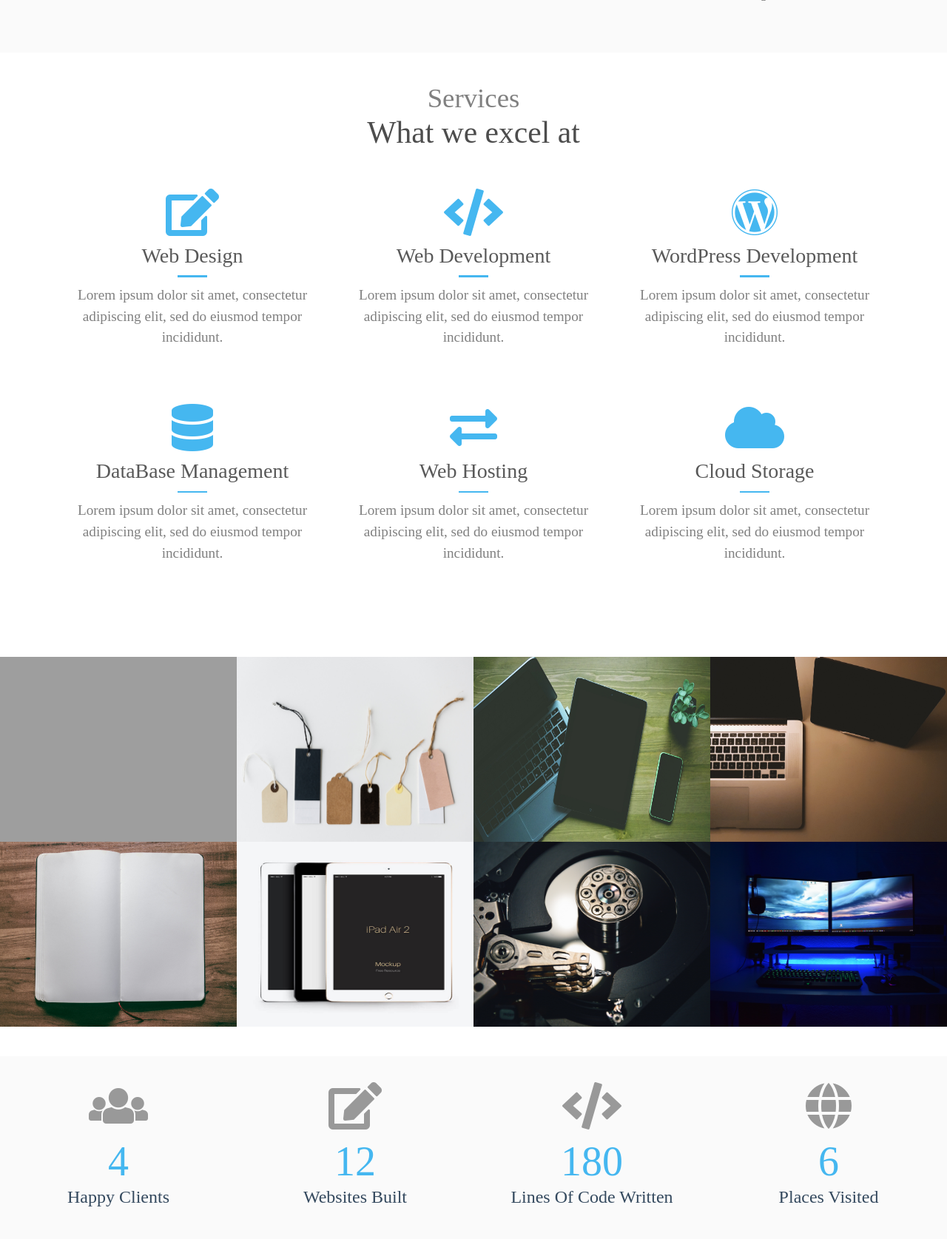
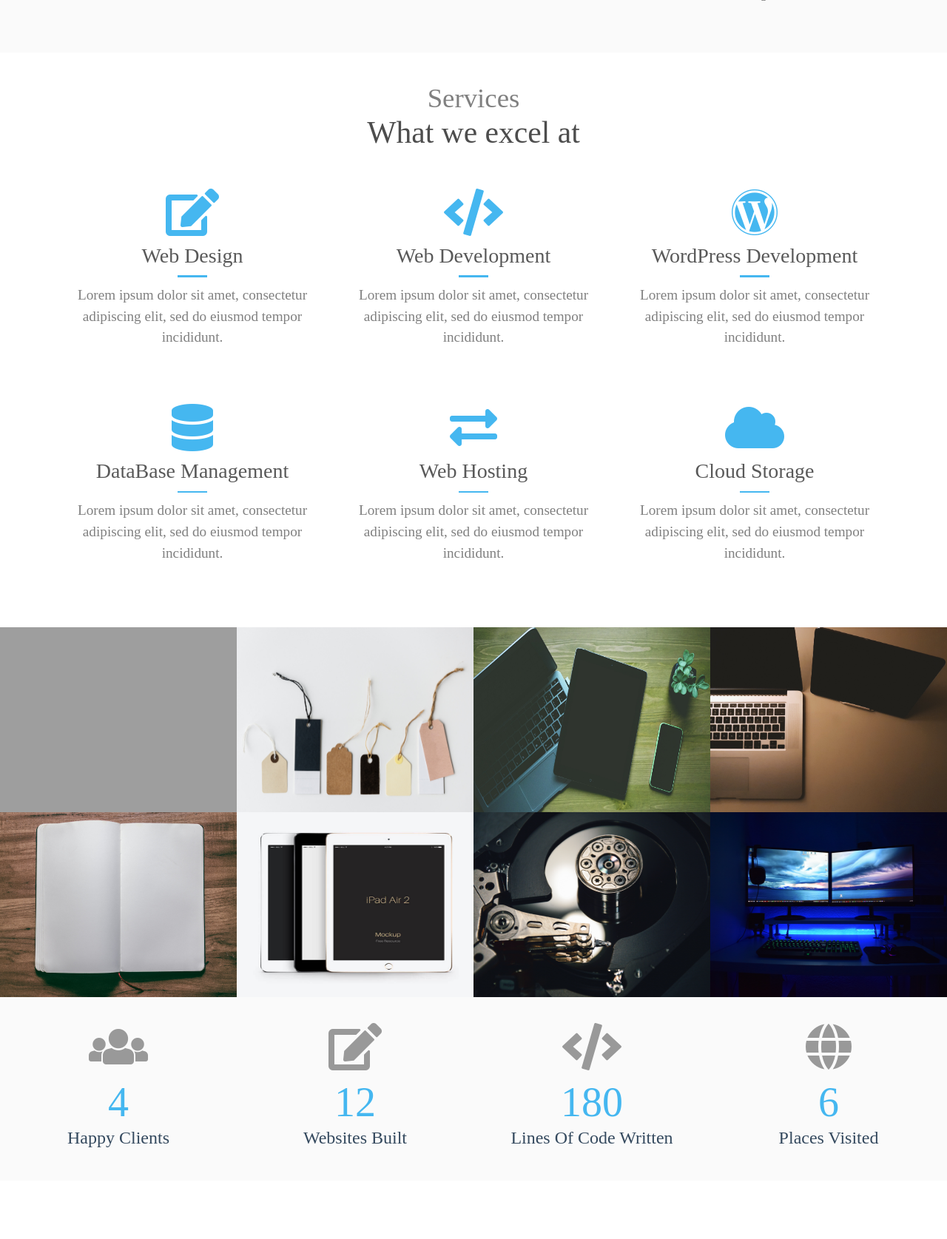
Before and after one commit to MattN1014/freshport, a PHP site: page / in a window 1280 px wide. Shown: the part 843-2518 px from the top of the page at 74% size. Run offline with PHP 8.4, Linux system fonts and the light colour scheme; some web fonts are replaced; grey boxes are pictures that could not be loaded.

Commit message:
Removed padding from portfolio section

```diff
--- a/assets/css/custom.css
+++ b/assets/css/custom.css
@@ -200,6 +200,9 @@ p {
 /*===========================================================
                  	Portfolio section styles
 ===========================================================*/
+#portfolio {
+  padding: 0;
+}
 #portfolio .item {
   margin: 0;
   overflow: hidden;
--- a/assets/less/custom.less
+++ b/assets/less/custom.less
@@ -275,7 +275,7 @@ p {
 ===========================================================*/
 
 #portfolio {
-
+	padding: 0;
 }
 
 #portfolio .item {
```
